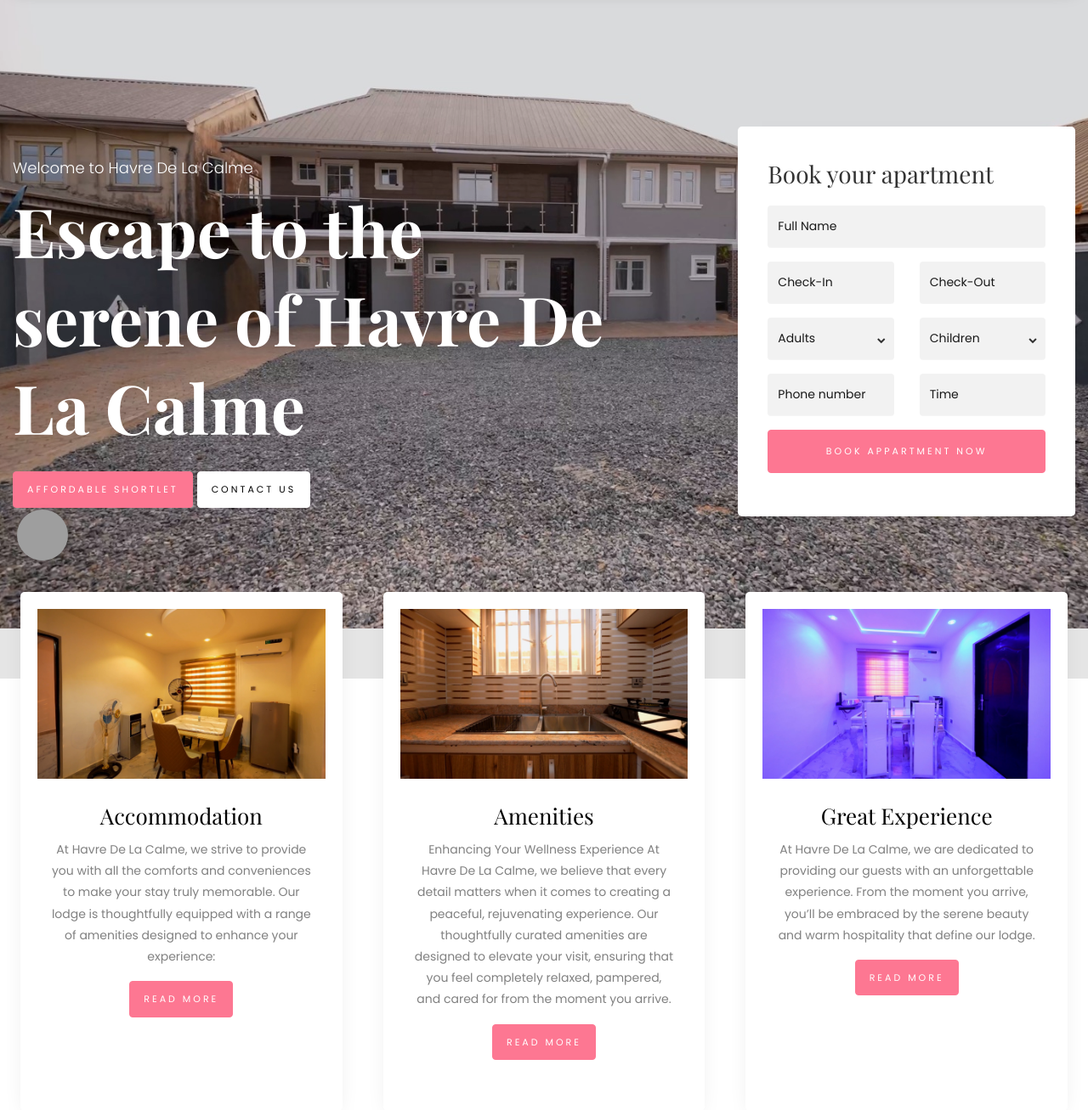
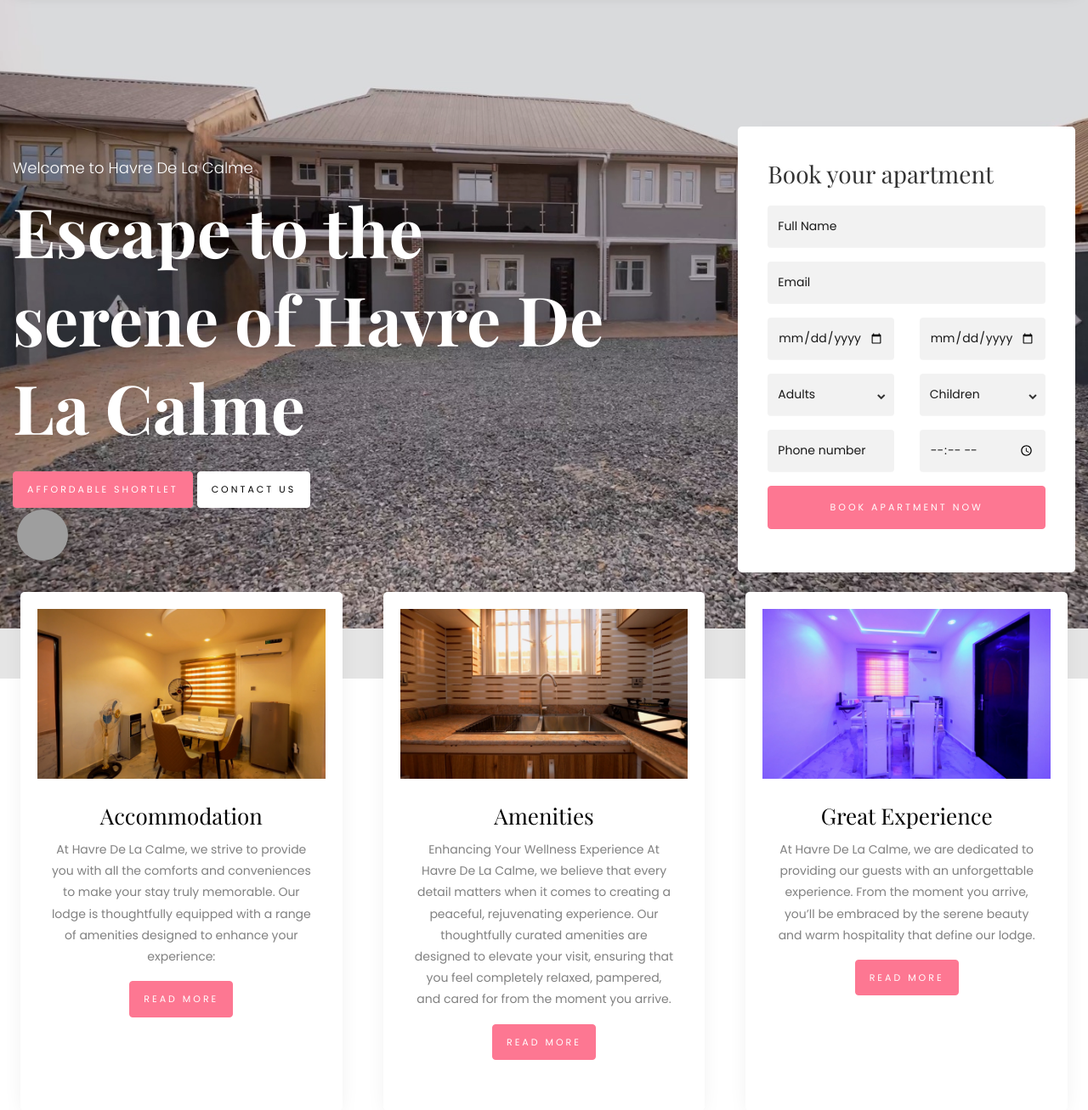
Before and after one commit to AlphaIADA/havre-de-la-calm, a PHP site: page /index.html in a window 1280 px wide. Shown: the part 120-1427 px from the top of the page at 85% size. Run offline with PHP 8.4, Linux system fonts and the light colour scheme; some libraries are stand-ins or nearby versions; some web fonts are replaced; grey boxes are pictures that could not be loaded.

Commit message:
Enable booking form submission

```diff
--- a/index.html
+++ b/index.html
@@ -115,19 +115,24 @@
     	<div class="container">
 	    	<div class="row justify-content-end">
                         <div class="col-lg-4">
-						<form action="#" class="appointment-form">
+                                                <form action="send_booking.php" method="POST" class="appointment-form">
                                                         <h3 class="mb-3">Book your apartment</h3>
                                                         <div class="row">
                                                                 <div class="col-md-12">
                                                                         <div class="form-group">
-			    					<input type="text" class="form-control" placeholder="Full Name">
+                                                                <input type="text" class="form-control" name="name" placeholder="Full Name" required>
+                                                        </div>
+                                                                </div>
+                                                                <div class="col-md-12">
+                                                                        <div class="form-group">
+                                                                <input type="email" class="form-control" name="email" placeholder="Email" required>
                                                         </div>
                                                                 </div>
 								<div class="col-md-6">
 									<div class="form-group">
 			    					<div class="input-wrap">
 			            		<div class="icon"><span class="ion-md-calendar"></span></div>
-			            		<input type="text" class="form-control appointment_date-check-in" placeholder="Check-In">
+                                                <input type="date" class="form-control appointment_date-check-in" name="checkin" placeholder="Check-In" required>
 		            		</div>
 			    				</div>
 								</div>
@@ -135,7 +140,7 @@
 									<div class="form-group">
 			    					<div class="input-wrap">
 			            		<div class="icon"><span class="ion-md-calendar"></span></div>
-			            		<input type="text" class="form-control appointment_date-check-out" placeholder="Check-Out">
+                                                <input type="date" class="form-control appointment_date-check-out" name="checkout" placeholder="Check-Out" required>
 		            		</div>
 			    				</div>
 								</div>
@@ -144,13 +149,13 @@
 			    					<div class="form-field">
 	          					<div class="select-wrap">
 	                      <div class="icon"><span class="fa fa-chevron-down"></span></div>
-	                      <select name="" id="" class="form-control">
-	                      	<option value="">Adults</option>
-	                        <option value="">1</option>
-	                        <option value="">2</option>
-	                        <option value="">3</option>
-	                        <option value="">4</option>
-	                        <option value="">5</option>
+                              <select name="adults" class="form-control" required>
+                                <option value="" disabled selected>Adults</option>
+                                <option value="1">1</option>
+                                <option value="2">2</option>
+                                <option value="3">3</option>
+                                <option value="4">4</option>
+                                <option value="5">5</option>
                               </select>
 	                    </div>
 			              </div>
@@ -161,13 +166,13 @@
 			    					<div class="form-field">
 	          					<div class="select-wrap">
 	                      <div class="icon"><span class="fa fa-chevron-down"></span></div>
-	                      <select name="" id="" class="form-control">
-	                      	<option value="">Children</option>
-	                        <option value="">1</option>
-	                        <option value="">2</option>
-	                        <option value="">3</option>
-	                        <option value="">4</option>
-	                        <option value="">5</option>
+                              <select name="children" class="form-control" required>
+                                <option value="" disabled selected>Children</option>
+                                <option value="1">1</option>
+                                <option value="2">2</option>
+                                <option value="3">3</option>
+                                <option value="4">4</option>
+                                <option value="5">5</option>
                               </select>
 	                    </div>
 			              </div>
@@ -175,20 +180,21 @@
 								</div>
 								<div class="col-md-6">
 									<div class="form-group">
-			    					<input type="number" class="form-control" placeholder="Phone number">
+                                                                <input type="tel" class="form-control" name="phone" placeholder="Phone number" required>
 			    				</div>
 								</div>
 								<div class="col-md-6">
 									<div class="form-group">
 			    					<div class="input-wrap">
 			            		<div class="icon"><span class="ion-ios-clock"></span></div>
-			            		<input type="text" class="form-control appointment_time" placeholder="Time">
+                                                <input type="time" class="form-control appointment_time" name="time" placeholder="Time" required>
 		            		</div>
 			    				</div>
 								</div>
+                                                                <input type="hidden" name="service" value="Apartment Booking">
                                                                 <div class="col-md-12">
                                                                         <div class="form-group">
-			              <input type="submit" value="Book Appartment Now" class="btn btn-primary py-3 px-4">
+                                        <input type="submit" value="Book Apartment Now" class="btn btn-primary py-3 px-4">
                                       </div>
                                                                 </div>
 							</div>
```
Also changed, not shown: send_booking.php (+26 -15 lines). Lines whose indentation alone changed are shown as unchanged.
